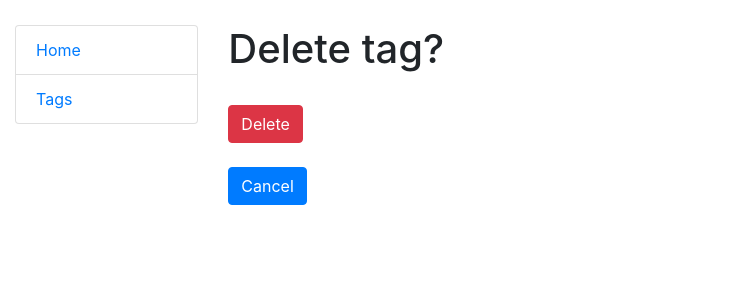
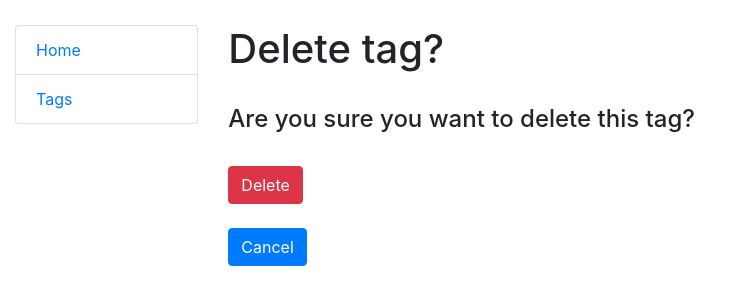
Before and after one commit to mtotsevych/Todo-list, a Django app: page /tags/1/delete/ in a window 1280 px wide. Shown: the top 305 px of the page, without its empty margins (0-742 px from the left). Run offline with Django 5.2, Linux system fonts and the light colour scheme; tables that the repository leaves empty hold one stand-in row (values such as "Sample post").

Commit message:
add delete confirmation message

```diff
--- a/templates/todo_app/tag_confirm_delete.html
+++ b/templates/todo_app/tag_confirm_delete.html
@@ -2,6 +2,8 @@
 
 {% block content %}
   <h1>Delete tag?</h1>
+  <br>
+  <h4>Are you sure you want to delete this tag?</h4>
   <br>
   <form action="" method="post">
     {% csrf_token %}
--- a/templates/todo_app/task_confirm_delete.html
+++ b/templates/todo_app/task_confirm_delete.html
@@ -2,6 +2,8 @@
 
 {% block content %}
   <h1>Delete task?</h1>
+  <br>
+  <h4>Are you sure you want to delete this task?</h4>
   <br>
   <form action="" method="post">
     {% csrf_token %}
```
